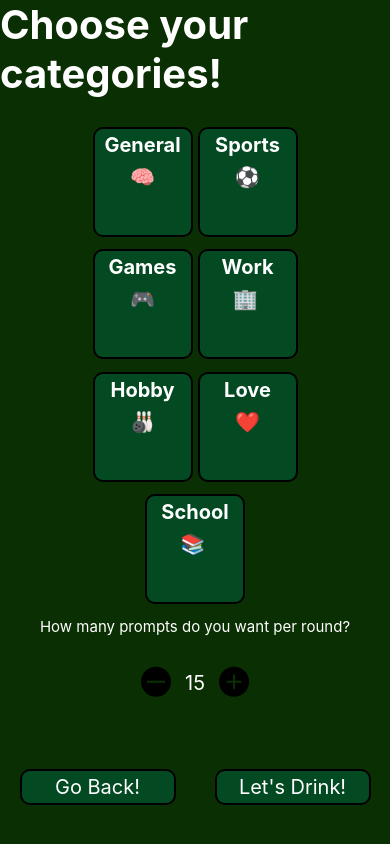
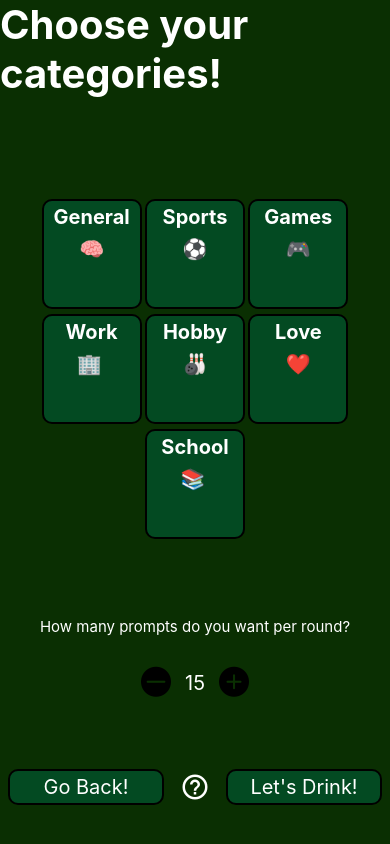
Before and after one commit to Daan0709/BoxFolder, a React Native app: screen /CategoryScreen in a window 390 px wide. Built offline with nearby package versions, Linux system fonts and the light colour scheme.

Commit message:
There are now 3 categories per row, also added a gap in between the rows

```diff
--- a/app/components/Category.js
+++ b/app/components/Category.js
@@ -38,6 +38,7 @@ const styles = StyleSheet.create({
         borderColor: "black",
         borderRadius: 10,
         alignItems: "center",
+        marginBottom: 5
     },
     unchecked: {
         opacity: 0.5,
--- a/app/screens/CategoryScreen.js
+++ b/app/screens/CategoryScreen.js
@@ -1,7 +1,7 @@
 import React, {Component} from 'react';
 import {Alert, StatusBar, StyleSheet, Text, TouchableOpacity, View} from "react-native";
 import * as ScreenOrientation from "expo-screen-orientation";
-import { AntDesign } from '@expo/vector-icons';
+import {AntDesign, MaterialIcons} from '@expo/vector-icons';
 
 import colors from "../config/colors";
 import Category from "../components/Category";
@@ -67,6 +67,10 @@ class CategoryScreen extends Component {
         this.setState({'amountOfPrompts': this.state.amountOfPrompts + 5})
     }
 
+    helpButtonHandler = () => {
+        this.props.navigation.navigate('HelpScreen');
+    }
+
     render() {
         return (
             <View style={styles.container}>
@@ -100,6 +104,9 @@ class CategoryScreen extends Component {
                     <View style={styles.buttonContainer}>
                         <TouchableOpacity style={styles.longButton} onPress={this.handleBackButton}>
                             <Text style={styles.normalText}>Go Back!</Text>
+                        </TouchableOpacity>
+                        <TouchableOpacity onPress={this.helpButtonHandler}>
+                            <MaterialIcons name="help-outline" size={30} color="white" />
                         </TouchableOpacity>
                         <TouchableOpacity style={styles.longButton} onPress={this.handlePlayButton}>
                             <Text style={styles.normalText}>Let's Drink!</Text>
@@ -145,7 +152,8 @@ const styles = StyleSheet.create({
         flexDirection: "row",
         flexWrap: "wrap",
         justifyContent: "space-around",
-        width: 210, // twice the width of a category + 10
+        alignContent: "center",
+        width: 310, // thrice the width of a category + 10
     },
     container: {
         flex: 1,
```
